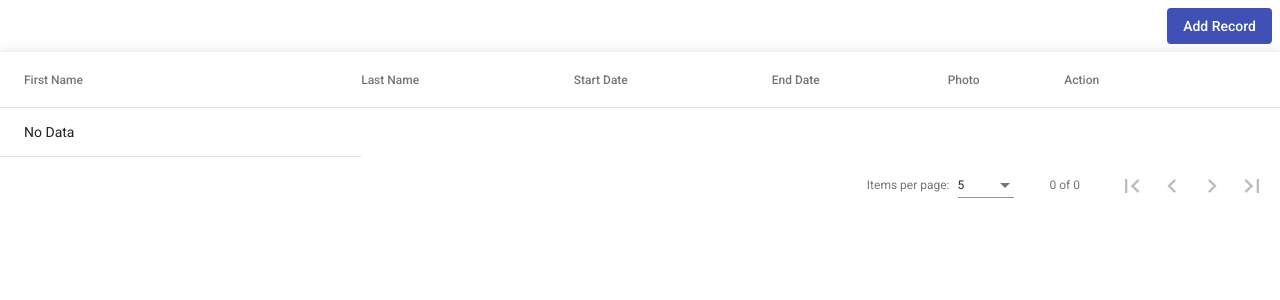
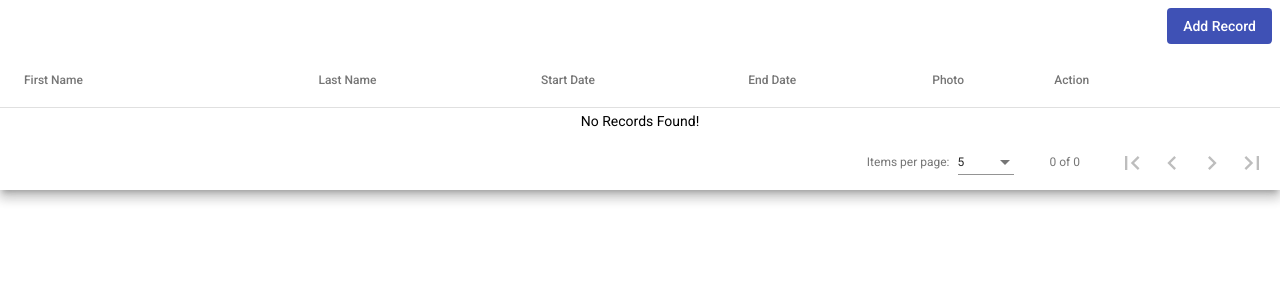
Before and after one commit to ifourrahulp/basicAngularProject, an Angular app: page / in a window 1280 px wide. Shown: the top 300 px of the page. Built offline with nearby package versions, Linux system fonts and the light colour scheme.

Commit message:
No Records found is added

```diff
--- a/src/app/page/home/home.component.html
+++ b/src/app/page/home/home.component.html
@@ -3,8 +3,8 @@
     Add Record
   </button>
 </div>
-<table mat-table [dataSource]="emptyData" class="mat-elevation-z8">
-  <!-- Name Column -->
+<div class="mat-elevation-z8">
+  <table mat-table [dataSource]="dataSource" >
     <ng-container matColumnDef="firstName">
       <th mat-header-cell *matHeaderCellDef>First Name</th>
       <td mat-cell *matCellDef="let element"> {{element.firstName}} </td>
@@ -13,14 +13,11 @@
       <th mat-header-cell *matHeaderCellDef>Last Name</th>
       <td mat-cell *matCellDef="let element"> {{element.lastName}} </td>
     </ng-container>
-
-  <!-- Weight Column -->
     <ng-container matColumnDef="startDate">
       <th mat-header-cell *matHeaderCellDef>Start Date</th>
       <td mat-cell *matCellDef="let element"> {{element.startDate}} </td>
     </ng-container>
 
-  <!-- Symbol Column -->
     <ng-container matColumnDef="endDate">
       <th mat-header-cell *matHeaderCellDef>End Date</th>
       <td mat-cell *matCellDef="let element"> {{element.endDate}} </td>
@@ -43,12 +40,21 @@
     </ng-container>
     <tr mat-header-row *matHeaderRowDef="displayedColumns"></tr>
     <mat-row
-  *matRowDef="let row; columns: dataSource.data.length > 0 ? displayedColumns : ['empty-row'];"
+    *matRowDef="let row; columns: displayedColumns"
   ></mat-row>
 
   </table>
-
-<mat-paginator [pageSizeOptions]="[5, 10, 20]"
+  <table>
+    <tr *ngIf="!dataSource.data.length">
+      <td style="text-align: center;" [attr.colspan]="displayedColumns.length">
+        No Records Found!
+      </td>
+    </tr>
+  </table>
+  <mat-paginator
     showFirstLastButtons
+    [pageSizeOptions]="[5, 10, 20]"
+    [hidden]="!dataSource.data.length"
     aria-label="Select page of periodic elements">
   </mat-paginator>
+</div>
--- a/src/app/page/home/home.component.ts
+++ b/src/app/page/home/home.component.ts
@@ -15,7 +15,7 @@ export interface RecordElement {
   uploadImage?: string;
 }
 
-const ELEMENT_DATA: RecordElement[] = [
+const ELEMENT_DATA: [] = [
   // {id: 1, firstName: 'Hydrogen', lastName: 'Hydrogen', startDate: '11-09-2023', endDate: '11-09-2023', uploadImage: ''},
   // {id: 2, name: 'Helium', weight: 4.0026, symbol: 'He'},
   // {id: 3, name: 'Lithium', weight: 6.941, symbol: 'Li'},
@@ -35,6 +35,7 @@ const ELEMENT_DATA: RecordElement[] = [
 })
 export class HomeComponent implements OnInit {
   displayedColumns: string[] = ['firstName', 'lastName', 'startDate', 'endDate','uploadImage','id'];
+  emptyColumns: string[] = ['empty-row'];
   dataSource = new MatTableDataSource<RecordElement>(ELEMENT_DATA);
   horizontalPosition: MatSnackBarHorizontalPosition = 'end';
   verticalPosition: MatSnackBarVerticalPosition = 'top';
@@ -67,10 +68,10 @@ export class HomeComponent implements OnInit {
   }
 
   removeElementArray(id: number) {
-    // let elements = this.dataSource.filter(x => x.id != id);
-    // this.dataSource = elements;
-    // this.openSnackBar();
-    // this.cd.detectChanges();
+    let elements = this.dataSource?.data?.filter(x => x.id != id);
+    this.dataSource.data = elements;
+    this.openSnackBar();
+    this.cd.detectChanges();
   }
 
   openSnackBar() {
@@ -89,10 +90,9 @@ export class HomeComponent implements OnInit {
     });
 
     dialogRef.afterClosed().subscribe((result: any) => {
-      // console.log('The dialog was closed');
-      // if(result == CONFIRM.YES) {
-      //   this.removeElementArray(id);
-      // }
+      if(result == CONFIRM.YES) {
+        this.removeElementArray(id);
+      }
     });
   }
 }
```
Lines whose indentation alone changed are shown as unchanged.
